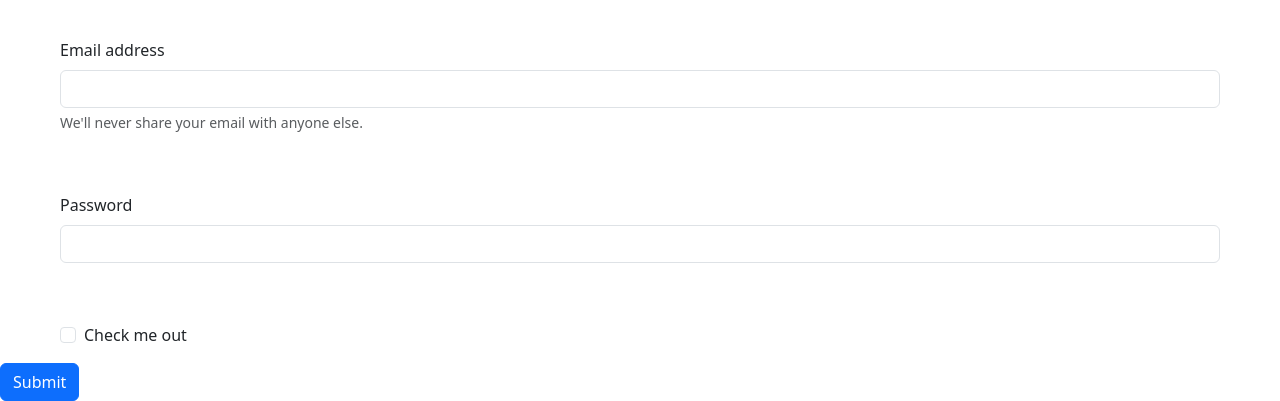
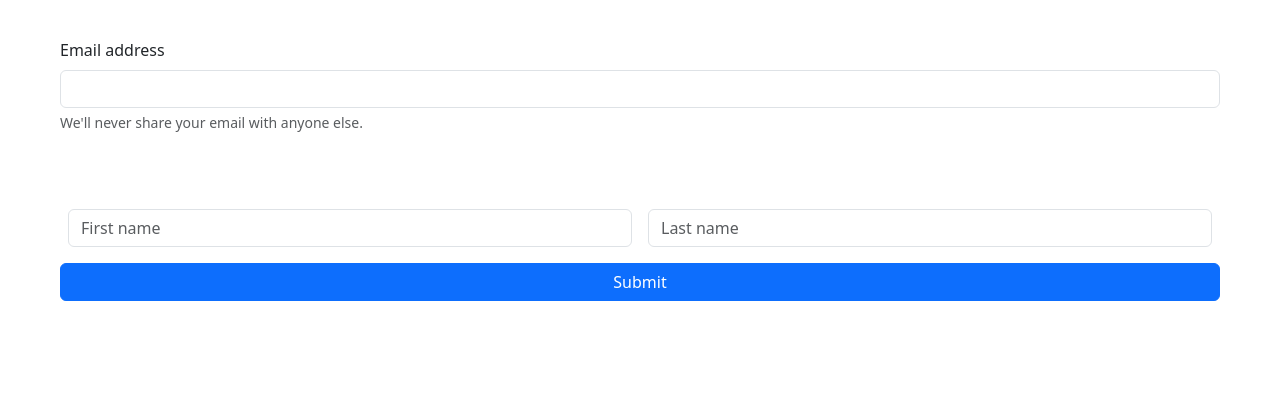
Before and after one commit to blaine-hutchens/week3sassignment, a website: page index.html in a window 1280 px wide. Shown: the part 1578-1979 px from the top of the page. After the commit the page ends 1939 px from the top, so only its background shows below. Drawn offline with nearby package versions, Linux system fonts and the light colour scheme.

Commit message:
Add files via upload

```diff
--- a/index.html
+++ b/index.html
@@ -105,16 +105,17 @@
     <input type="email" class="form-control" id="exampleInputEmail1" aria-describedby="emailHelp">
     <div id="emailHelp" class="form-text">We'll never share your email with anyone else.</div>
   </div>
-  <div class="mb-3" style="margin:60px" >
-    <label for="exampleInputPassword1" class="form-label">Password</label>
-    <input type="password" class="form-control" id="exampleInputPassword1">
+
+</form>
+<div class="row g-3" style="margin:60px" >
+  <div class="col">
+    <input type="text" class="form-control" placeholder="First name" aria-label="First name">
   </div>
-  <div class="mb-3 form-check" style="margin:60px" >
-    <input type="checkbox" class="form-check-input" id="exampleCheck1">
-    <label class="form-check-label" for="exampleCheck1">Check me out</label>
+  <div class="col">
+    <input type="text" class="form-control" placeholder="Last name" aria-label="Last name">
   </div>
-  <button type="submit" class="btn btn-primary">Submit</button>
-</form>
+   <button type="submit" class="btn btn-primary">Submit</button>
+</div>
 <!--end form-->
     <script src="Node_modules/bootstrap/dist/js/bootstrap.bundle.js"> </script>
 </body>
```
